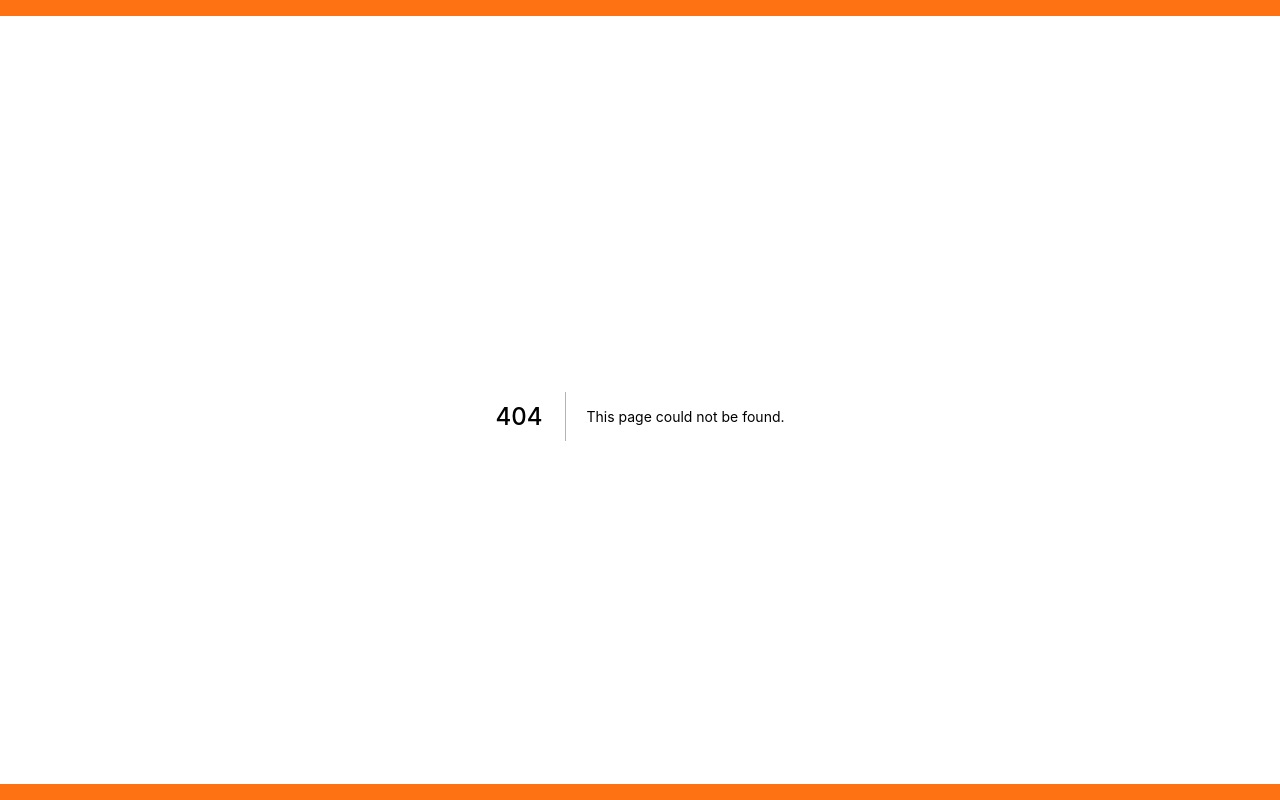
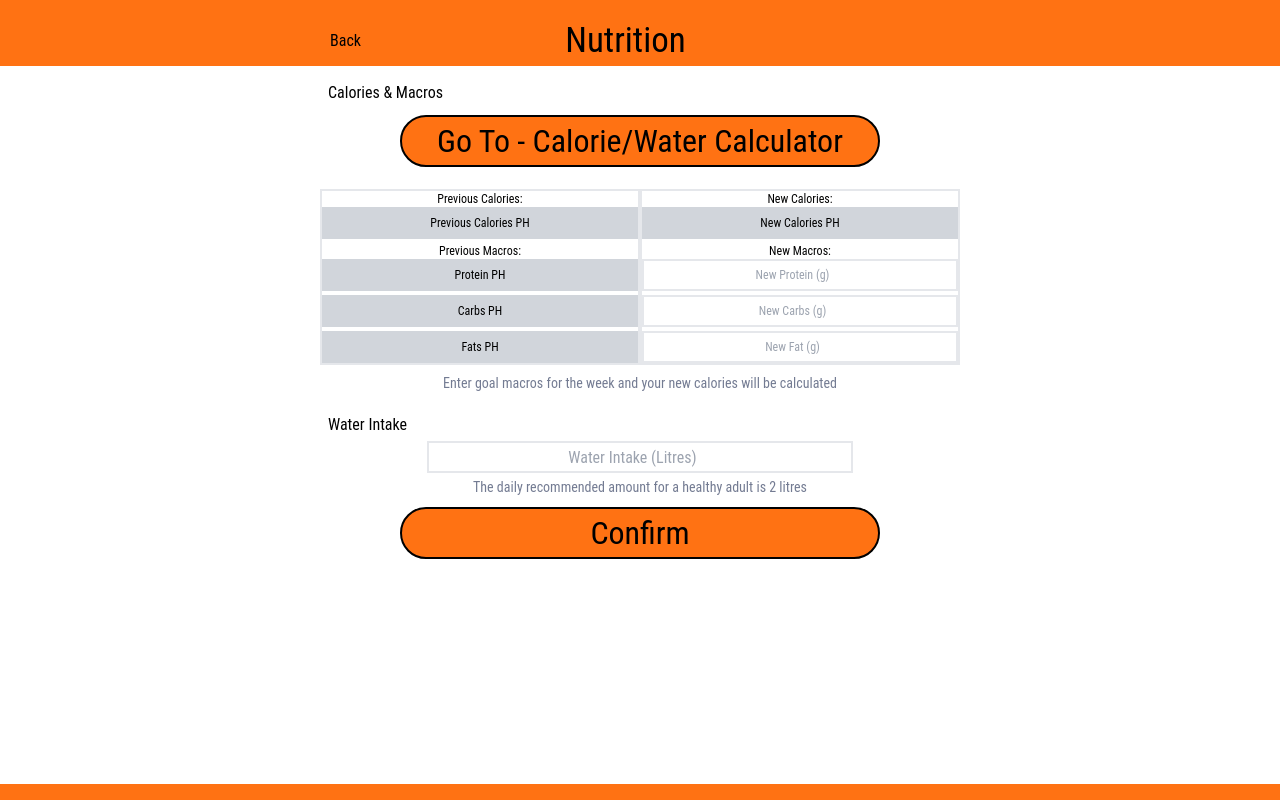
Before and after one commit to CMillar113/watchpoint, a Next.js app: page /plan/setNutrition in a window 1280 px wide. Before the commit this address had no page. Built offline with nearby package versions, Linux system fonts and the light colour scheme.

Commit message:
Plan pages - developed

```diff
--- a/pages/plan/selectElements.js
+++ b/pages/plan/selectElements.js
@@ -6,90 +6,116 @@ import Link from "next/link";
 import buttonStyles from "../../styles/Button.module.css";
 
 export default function selectElements() {
+  let calories = 0;
+  let waterIntake = 0;
+  let bodyweight = 0;
+  let steps = 0;
+  let sleep = 0;
+  let hypertrophyWorkout = 0;
+  let cardioWorkout = 0;
+
   return (
     <>
       <Meta title="Select Elements" />
       <Navbar title="Select Elements" backPath={"/athlete"} />
       <PageLayout>
-        <form className="text-center " action="/plan/setGoals">
-          <div className="radio ">
-            <label>
+        <form
+          className="text-left text-xl flex-col px-10 "
+          action="/plan/setNutrition" // TODO Needs changed to link to the 'setPlan' for whatever first elemenet thats suitable is
+        >
+          <div
+            id="elementClass"
+            className=" w-full h-1/6 border-2 border-black bg-slate-200 text-center"
+          >
+            Nutrition
+          </div>
+          <div className="radio border-2 ">
+            <label className="flex items-center  ">
               <input
-                type="radio"
+                type="checkbox"
+                className="checked:bg-blue-500 w-10 h-10 mr-5 "
                 value="Calories & Macros"
-                // checked={this.state.selectedOption === "Male"}
-                // onChange={this.onValueChange}
               />
               Calories & Macros
             </label>
           </div>
-          <div className="radio">
-            <label>
+          <div className="radio border-2 ">
+            <label className="flex items-center">
               <input
-                type="radio"
+                type="checkbox"
+                className="checked:bg-blue-500 w-10 h-10 mr-5"
                 value="Water Intake"
-                // checked={this.state.selectedOption === "Female"}
-                // onChange={this.onValueChange}
               />
               Water Intake
             </label>
           </div>
-          <div className="radio">
-            <label>
+          <div
+            id="elementClass"
+            className=" w-full h-1/6 border-2 border-black bg-slate-200 text-center"
+          >
+            Healthcare
+          </div>
+          <div className="radio border-2 ">
+            <label className="flex items-center">
               <input
-                type="radio"
+                type="checkbox"
+                className="checked:bg-blue-500 w-10 h-10 mr-5"
                 value="Bodyweight"
-                // checked={this.state.selectedOption === "Other"}
-                // onChange={this.onValueChange}
               />
               Bodyweight
             </label>
           </div>
-          <div className="radio">
-            <label>
+          <div className="radio border-2 ">
+            <label className="flex items-center">
               <input
-                type="radio"
+                type="checkbox"
+                className="checked:bg-blue-500 w-10 h-10 mr-5"
                 value="Steps"
-                // checked={this.state.selectedOption === "Other"}
-                // onChange={this.onValueChange}
               />
               Steps
             </label>
           </div>
-          <div className="radio">
-            <label>
+          <div className="radio border-2 ">
+            <label className="flex items-center">
               <input
-                type="radio"
+                type="checkbox"
+                className="checked:bg-blue-500 w-10 h-10 mr-5"
                 value="Sleep"
-                // checked={this.state.selectedOption === "Other"}
-                // onChange={this.onValueChange}
               />
               Sleep
             </label>
           </div>
-          <div className="radio">
-            <label>
+          <div
+            id="elementClass"
+            className=" w-full h-1/6 border-2 border-black bg-slate-200 text-center"
+          >
+            Workouts
+          </div>
+          <div className="radio border-2 ">
+            <label className="flex items-center">
               <input
-                type="radio"
+                type="checkbox"
+                className="checked:bg-blue-500 w-10 h-10 mr-5"
                 value="Hypertrophy Workout"
-                // checked={this.state.selectedOption === "Other"}
-                // onChange={this.onValueChange}
               />
               Hypertrophy Workout
             </label>
           </div>
-          <div className="radio">
-            <label>
+          <div className="radio border-2 ">
+            <label className="flex items-center">
               <input
-                type="radio"
+                type="checkbox"
+                className="checked:bg-blue-500 w-10 h-10 mr-5"
                 value="Cardio Workout"
-                // checked={this.state.selectedOption === "Other"}
-                // onChange={this.onValueChange}
               />
               Cardio Workout
             </label>
           </div>
-          <button className="btn btn-default" type="submit">
+          <button
+            id="submitButton"
+            className={`border-2 border-black mt-2 text-h2-mobile md:text-h2-medium bg-primary-bg ${buttonStyles.primary}`}
+            type="submit"
+          >
             Submit
           </button>
         </form>
--- a/pages/plan/setGoals.js
+++ /dev/null
@@ -1,21 +0,0 @@
-import Meta from "../../src/components/Meta";
-import Navbar from "../../src/components/NavBar";
-import PageLayout from "../../src/components/PageLayout";
-import Button from "../../src/components/Button";
-import Link from "next/link";
-import buttonStyles from "../../styles/Button.module.css";
-
-export default function setGoals() {
-  return (
-    <>
-      <Meta title="Set Goals" />
-      <Navbar title="Set Goals" backPath={"/plan/selectElements"} />
-      <PageLayout>
-        {/* If bodyweight selected */}
-        {/* If steps selected */}
-        {/* If sleep selected */}
-        {/* if any workouts selected */}
-      </PageLayout>
-    </>
-  );
-}
--- /dev/null
+++ b/pages/plan/setHealthcare.js
@@ -0,0 +1,102 @@
+import Meta from "../../src/components/Meta";
+import Navbar from "../../src/components/NavBar";
+import PageLayout from "../../src/components/PageLayout";
+import Button from "../../src/components/Button";
+import Link from "next/link";
+import buttonStyles from "../../styles/Button.module.css";
+import Router from "next/router";
+
+export default function setHealthcare() {
+  return (
+    <>
+      <Meta title="Healthcare Plan" />
+      <Navbar title="Healthcare" backPath={"/plan/setNutrition"} />
+      <PageLayout>
+        {/* If bodyweight selected */}
+        <h3 className="px-2">Bodyweight Goals</h3>
+        <Button path="BMICalculator" label="Go To - BMI Calculator "></Button>
+
+        <form
+          className="justify-center flex"
+          id="bodyweightForm"
+          // action="submitForms()"
+          method="post"
+          data-validate="parsley"
+        >
+          <input
+            className="h-8 border-2 w-2/3 mb-1 mt-1 flex justify-center text-center"
+            type="number"
+            placeholder="Current Bodyweight (Kg)"
+            name="bodyweight"
+            id="bodyweight"
+            data-required="true"
+            data-error-message="Enter Current Bodyweight in Kg"
+          />
+          <input
+            className="h-8 border-2 w-2/3 mb-1 mt-1 flex justify-center text-center"
+            type="number"
+            placeholder="Goal Bodyweight (Kg)"
+            name="bodyweightGoal"
+            id="bodyweightGoal"
+            data-required="true"
+            data-error-message="Enter Goal Bodyweight in Kg"
+          />
+        </form>
+
+        {/* If steps selected */}
+        <h3 className="px-2 mt-4">Daily Steps Goal</h3>
+        <form
+          className="flex justify-center"
+          id="stepsForm"
+          method="post"
+          data-validate="parsley"
+        >
+          <input
+            className="h-8 border-2 w-2/3 mb-1 mt-1 flex justify-center text-center"
+            type="number"
+            placeholder="Number of Steps"
+            name="steps"
+            id="steps"
+            data-required="true"
+            data-error-message="Enter Daily Steps Goal"
+          />
+        </form>
+
+        {/* If sleep is selected */}
+        <h3 className="px-2 mt-4">Hours of Sleep Goal</h3>
+        <form
+          className="flex justify-center"
+          id="sleepForm"
+          method="post"
+          data-validate="parsley"
+        >
+          <input
+            className="h-8 border-2 w-2/3 mb-1 mt-1 flex justify-center text-center"
+            type="number"
+            placeholder="Hours of Sleep"
+            name="sleep"
+            id="sleep"
+            data-required="true"
+            data-error-message="Enter Sleep Goal"
+          />
+        </form>
+
+        <Button
+          path="/plan/setWorkouts"
+          label="Confirm"
+          onClick={submitForms()}
+        ></Button>
+
+        {/* If sleep selected */}
+        {/* if any workouts selected */}
+      </PageLayout>
+    </>
+  );
+}
+
+function submitForms() {
+  // document.getElementById("bodyweightForm").submit(); //TODO - Fix this so both forms get submitted when db is working
+  // document.getElementById("stepsForm").submit();
+  // document.getElementById("sleepForm").submit();
+  console.log("Why does this print before clicks");
+}
--- /dev/null
+++ b/pages/plan/setNutrition.js
@@ -0,0 +1,151 @@
+import Meta from "../../src/components/Meta";
+import Navbar from "../../src/components/NavBar";
+import PageLayout from "../../src/components/PageLayout";
+import Button from "../../src/components/Button";
+import Link from "next/link";
+import buttonStyles from "../../styles/Button.module.css";
+import Router from "next/router";
+
+export default function setGoals() {
+  return (
+    <>
+      <Meta title="Nutrition Plan" />
+      <Navbar title="Nutrition" backPath={"/plan/selectElements"} />
+      <PageLayout>
+        {/* If calories selected */}
+
+        <h3 className="px-2">Calories & Macros</h3>
+        <Button
+          path="calorieCalculator"
+          label="Go To - Calorie/Water Calculator "
+        ></Button>
+        <div
+          id="left side"
+          className="w-1/2 inline-block border-2 text-xs text-center mt-3"
+        >
+          <h3>Previous Calories:</h3>
+          <div
+            id="row"
+            className="h-8 w-full bg-gray-300 flex items-center justify-center mb-1"
+          >
+            <h3>Previous Calories PH</h3>
+          </div>
+          <h3>Previous Macros:</h3>
+          <div
+            id="row"
+            className="h-8 w-full bg-gray-300 flex items-center justify-center mb-1"
+          >
+            <h3>Protein PH</h3>
+          </div>
+          <div
+            id="row"
+            className="h-8 w-full bg-gray-300 flex items-center justify-center mb-1"
+          >
+            <h3>Carbs PH</h3>
+            <br />
+          </div>
+          <div
+            id="row"
+            className="h-8 w-full bg-gray-300 flex items-center justify-center "
+          >
+            <h3>Fats PH</h3>
+            <br />
+          </div>
+        </div>
+        {/* RightSide Form*/}
+        <div
+          id="right side"
+          className=" w-1/2 inline-block border-2 text-xs text-center"
+        >
+          <h3>New Calories:</h3>
+          <div
+            id="row"
+            className="h-8 w-full bg-gray-300 flex items-center justify-center mb-1"
+          >
+            <h3>New Calories PH</h3>
+          </div>
+          <h3>New Macros:</h3>
+          <form
+            id="macroForm"
+            // action="submitForms()"
+            method="post"
+            data-validate="parsley"
+          >
+            <input
+              className="h-8 border-2 w-full mb-1 text-center"
+              type="number"
+              placeholder="New Protein (g)"
+              name="protein"
+              id="protein"
+              data-required="true"
+              data-error-message="Enter Protein value"
+            />
+            <input
+              className="h-8 border-2 w-full mb-1 text-center"
+              type="number"
+              placeholder="New Carbs (g)"
+              name="carbs"
+              id="carbs"
+              data-required="true"
+              data-error-message="Enter Carbohydrate value"
+            />
+            <input
+              className="h-8 border-2 w-full text-center"
+              type="number"
+              placeholder="New Fat (g)"
+              name="fat"
+              id="fat"
+              data-required="true"
+              data-error-message="Enter Fat value"
+            />
+          </form>
+        </div>
+        <p className="text-primary-fadedtext text-center text-sm mt-2">
+          {" "}
+          Enter goal macros for the week and your new calories will be
+          calculated{" "}
+        </p>
+        {/* If water Intake Selected */}
+        <h3 className="mt-5 px-2">Water Intake</h3>
+        <form
+          className="flex justify-center"
+          id="waterForm"
+          // action="submitForms()"
+          method="post"
+          data-validate="parsley"
+        >
+          <input
+            className="h-8 border-2 w-2/3 mb-1 mt-1 flex justify-center text-center"
+            type="number"
+            placeholder="Water Intake (Litres)"
+            name="water"
+            id="water"
+            data-required="true"
+            data-error-message="Enter Daily Water Intake value"
+          />
+        </form>
+        <p className="text-primary-fadedtext text-sm text-center px-2">
+          {" "}
+          The daily recommended amount for a healthy adult is 2 litres
+        </p>
+
+        <Button
+          path="/plan/setHealthcare"
+          label="Confirm"
+          onClick={submitForms()}
+        ></Button>
+
+        {/* If bodyweight selected */}
+        {/* If steps selected */}
+        {/* If sleep selected */}
+        {/* if any workouts selected */}
+      </PageLayout>
+    </>
+  );
+}
+
+function submitForms() {
+  // document.getElementById("macroForm").submit(); //TODO - Fix this so both forms get submitted when db is working
+  // document.getElementById("waterForm").submit();
+  console.log("Why does this print before clicks");
+}
--- a/src/components/NavBar.js
+++ b/src/components/NavBar.js
@@ -16,7 +16,7 @@ export default function Navbar({ backPath, nextPath, title }) {
                 Back
               </Link>{" "}
             </li>
-            <div className="`flex justify-between w-full text-center sm:w-4/5 md:w-3/5 lg:w-1/2 ">
+            <div className="`flex justify-between w-full text-center sm:w-2/5 md:w-3/5 lg:w-1/2  ">
               {" "}
               <h2>{title}</h2>
             </div>
--- a/tailwind.config.js
+++ b/tailwind.config.js
@@ -14,10 +14,10 @@ module.exports = {
         },
       },
       fontSize: {
-        "h1-mobile": "3rem",
-        "h1-medium": "4rem",
-        "h1-large": "5rem",
-        "h2-mobile": "1.5rem",
+        "h1-mobile": "1.5rem",
+        "h1-medium": "3rem",
+        "h1-large": "4rem",
+        "h2-mobile": "1rem",
         "h2-medium": "2rem",
         "h2-large": "3rem",
       },
```
